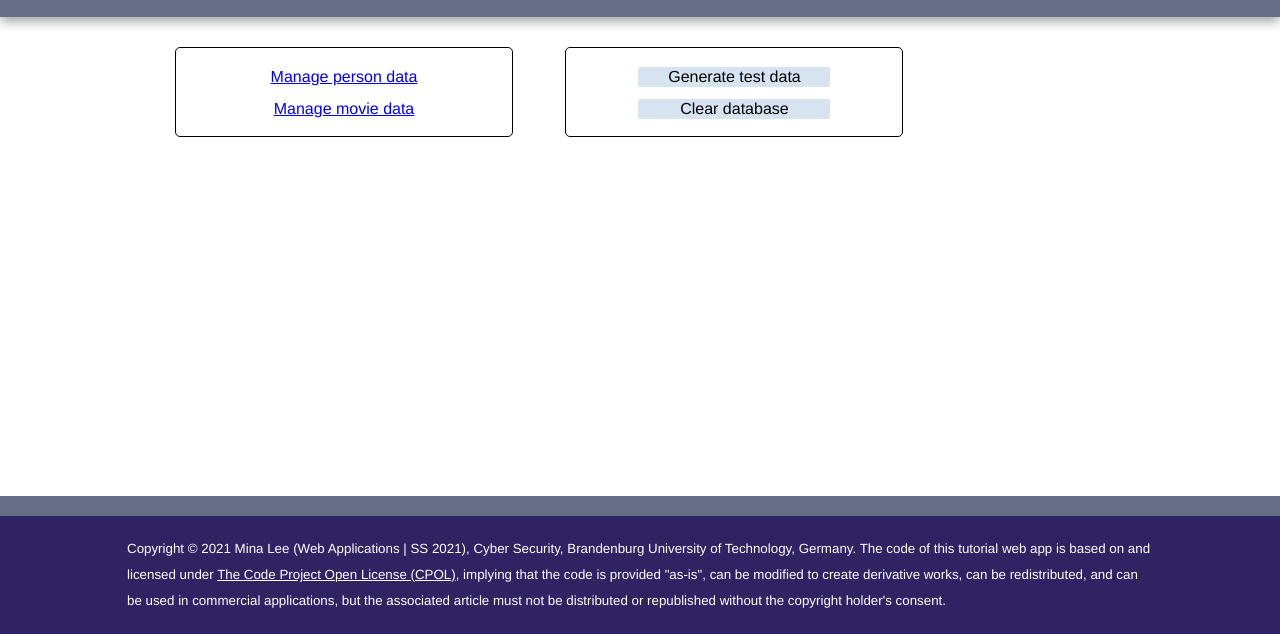
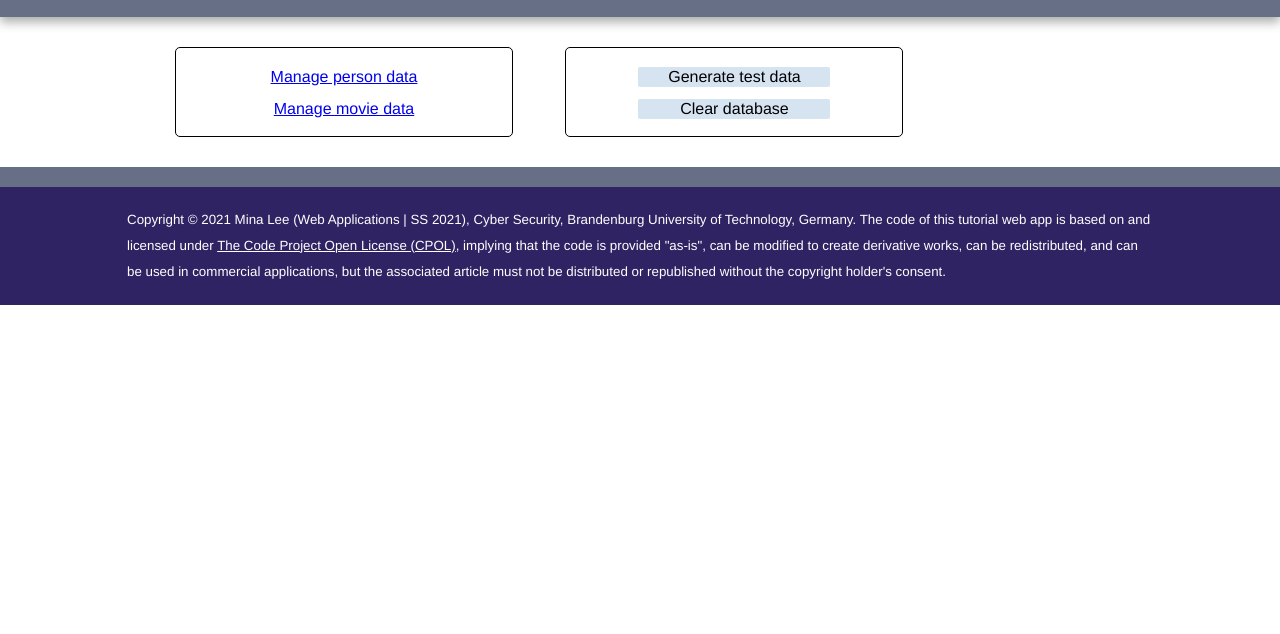
Before and after one commit to minaleebtu/webapp-lee, a plain HTML site: page docs/assignment4/index.html in a window 1280 px wide. Shown: the part 166-800 px from the top of the page. Drawn offline with Linux system fonts and the light colour scheme.

Commit message:
removed absolute position of footer

```diff
--- a/docs/assignment4/css/main.css
+++ b/docs/assignment4/css/main.css
@@ -73,9 +73,6 @@ header {
 
 footer {
     border-top: 20px solid var(--light-bg-color);
-    position: absolute;
-    bottom: 0;
-    width: 100%;
 }
 
 header,
```
